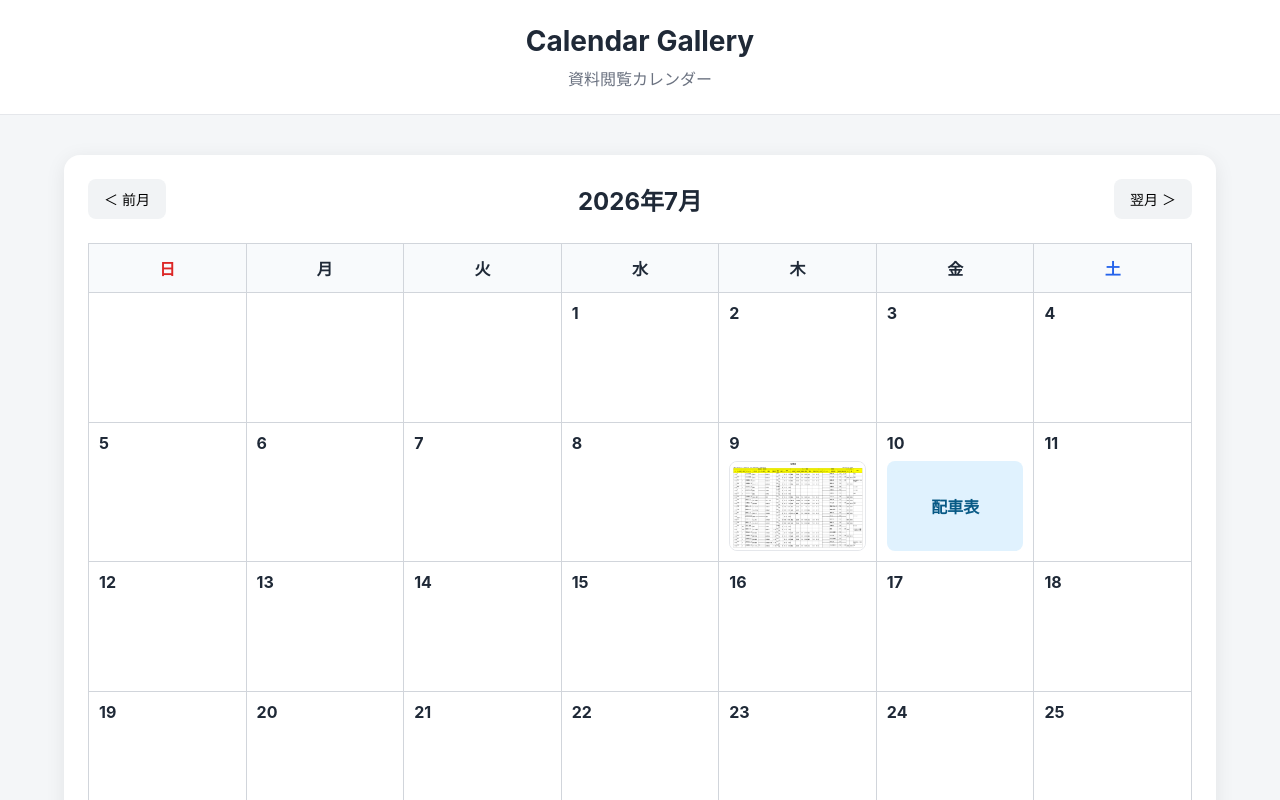
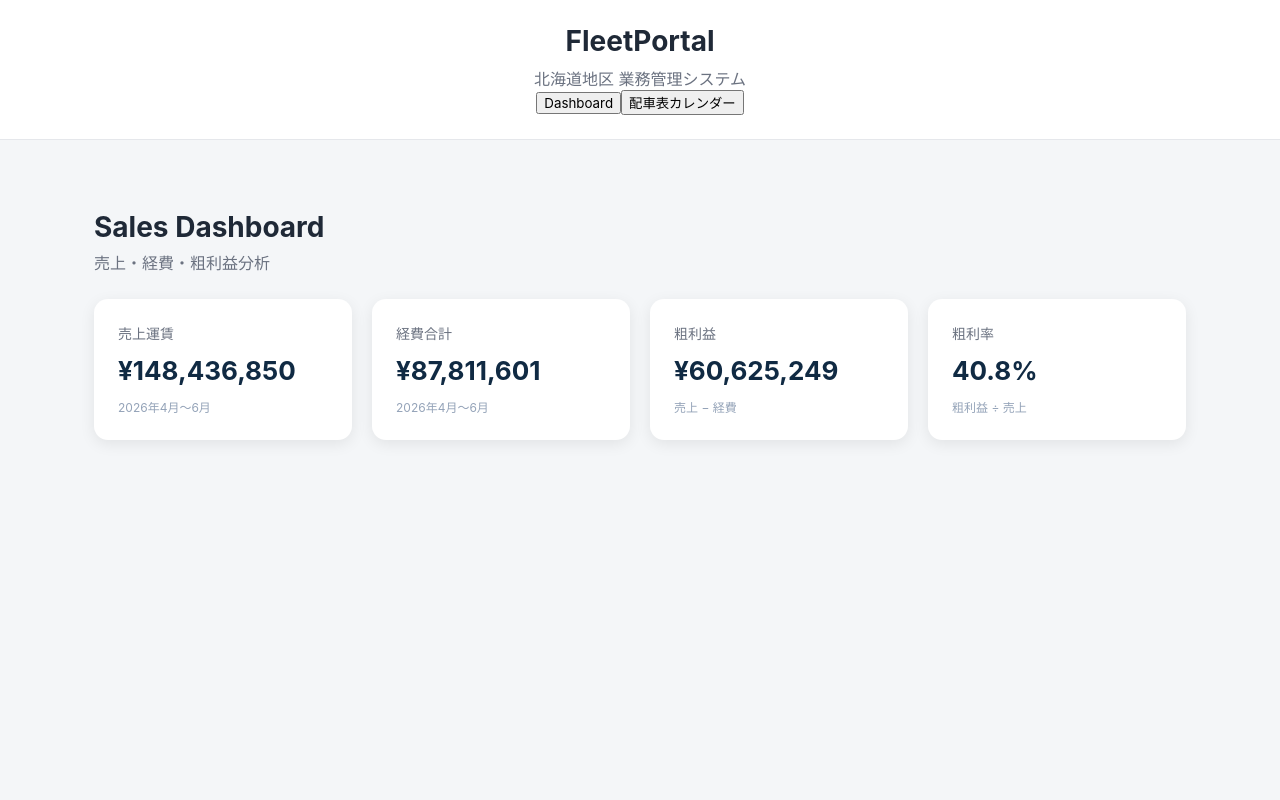
Before and after one commit to tatsuyashimomura-maker/calendar-gallery, a React (Vite) app: page / in a window 1280 px wide. Shown: the top 800 px of the page. Built offline with nearby package versions, Linux system fonts and the light colour scheme.

Commit message:
Add FleetPortal dashboard layout

```diff
--- a/src/App.css
+++ b/src/App.css
@@ -726,4 +726,70 @@
     font-size: 22px;
     white-space: nowrap;
   }
+
+/* =====================
+   Dashboard
+===================== */
+
+.dashboard-section {
+  padding: 30px;
 }
+
+.dashboard-header {
+  margin-bottom: 25px;
+}
+
+.dashboard-header h2 {
+  margin: 0;
+  font-size: 28px;
+}
+
+.dashboard-header p {
+  margin-top: 6px;
+  color: #6b7280;
+}
+
+.kpi-grid {
+  display: grid;
+  grid-template-columns: repeat(4, 1fr);
+  gap: 20px;
+}
+
+.kpi-card {
+  background: #ffffff;
+  border-radius: 14px;
+  padding: 24px;
+  box-shadow: 0 4px 15px rgba(0, 0, 0, 0.08);
+}
+
+.kpi-card p {
+  margin: 0 0 12px;
+  color: #6b7280;
+  font-size: 14px;
+}
+
+.kpi-card strong {
+  display: block;
+  margin-bottom: 10px;
+  font-size: 26px;
+  color: #102a43;
+}
+
+.kpi-card span {
+  color: #94a3b8;
+  font-size: 12px;
+}
+
+@media (max-width: 900px) {
+  .kpi-grid {
+    grid-template-columns: repeat(2, 1fr);
+  }
+}
+
+@media (max-width: 600px) {
+  .kpi-grid {
+    grid-template-columns: 1fr;
+  }
+}
+
+}
--- a/src/App.jsx
+++ b/src/App.jsx
@@ -37,6 +37,9 @@ const formatShortDate = (dateString) => {
 };
 
 function App() {
+
+  const [currentPage, setCurrentPage] = useState("dashboard");
+
   const today = new Date();
 
   const [currentDate, setCurrentDate] = useState(
@@ -103,15 +106,82 @@ function App() {
     window.scrollTo(0, 0);
   };
 
+    const renderNavigation = () => {
+    return (
+      <header className="header">
+        <h1>FleetPortal</h1>
+        <p>北海道地区 業務管理システム</p>
+
+        <nav>
+          <button
+            type="button"
+            onClick={() => setCurrentPage("dashboard")}
+          >
+            Dashboard
+          </button>
+
+          <button
+            type="button"
+            onClick={() => setCurrentPage("calendar")}
+          >
+            配車表カレンダー
+          </button>
+        </nav>
+      </header>
+    );
+  };
+
+  if (currentPage === "dashboard") {
+    return (
+      <div className="app">
+        {renderNavigation()}
+
+        <main className="main-content">
+          <section className="dashboard-section">
+  <div className="dashboard-header">
+    <div>
+      <h2>Sales Dashboard</h2>
+      <p>売上・経費・粗利益分析</p>
+    </div>
+  </div>
+
+  <div className="kpi-grid">
+    <div className="kpi-card">
+      <p>売上運賃</p>
+      <strong>¥148,436,850</strong>
+      <span>2026年4月〜6月</span>
+    </div>
+
+    <div className="kpi-card">
+      <p>経費合計</p>
+      <strong>¥87,811,601</strong>
+      <span>2026年4月〜6月</span>
+    </div>
+
+    <div className="kpi-card">
+      <p>粗利益</p>
+      <strong>¥60,625,249</strong>
+      <span>売上 − 経費</span>
+    </div>
+
+    <div className="kpi-card">
+      <p>粗利率</p>
+      <strong>40.8%</strong>
+      <span>粗利益 ÷ 売上</span>
+    </div>
+  </div>
+</section>
+        </main>
+      </div>
+    );
+  }
+
   if (selectedDocument) {
     return (
       <div className="app">
-        <header className="header">
-          <h1>Calendar Gallery</h1>
-          <p>資料閲覧カレンダー</p>
-        </header>
+          {renderNavigation()}
 
-        <main className="main-content">
+          <main className="main-content">
           <section className="calendar-section document-viewer">
             <div className="document-viewer-header">
               <button
@@ -269,11 +339,8 @@ function App() {
   }
 
   return (
-    <div className="app">
-      <header className="header">
-        <h1>Calendar Gallery</h1>
-        <p>資料閲覧カレンダー</p>
-      </header>
+  <div className="app">
+    {renderNavigation()}
 
       <main className="main-content">
         <section className="calendar-section">
```
